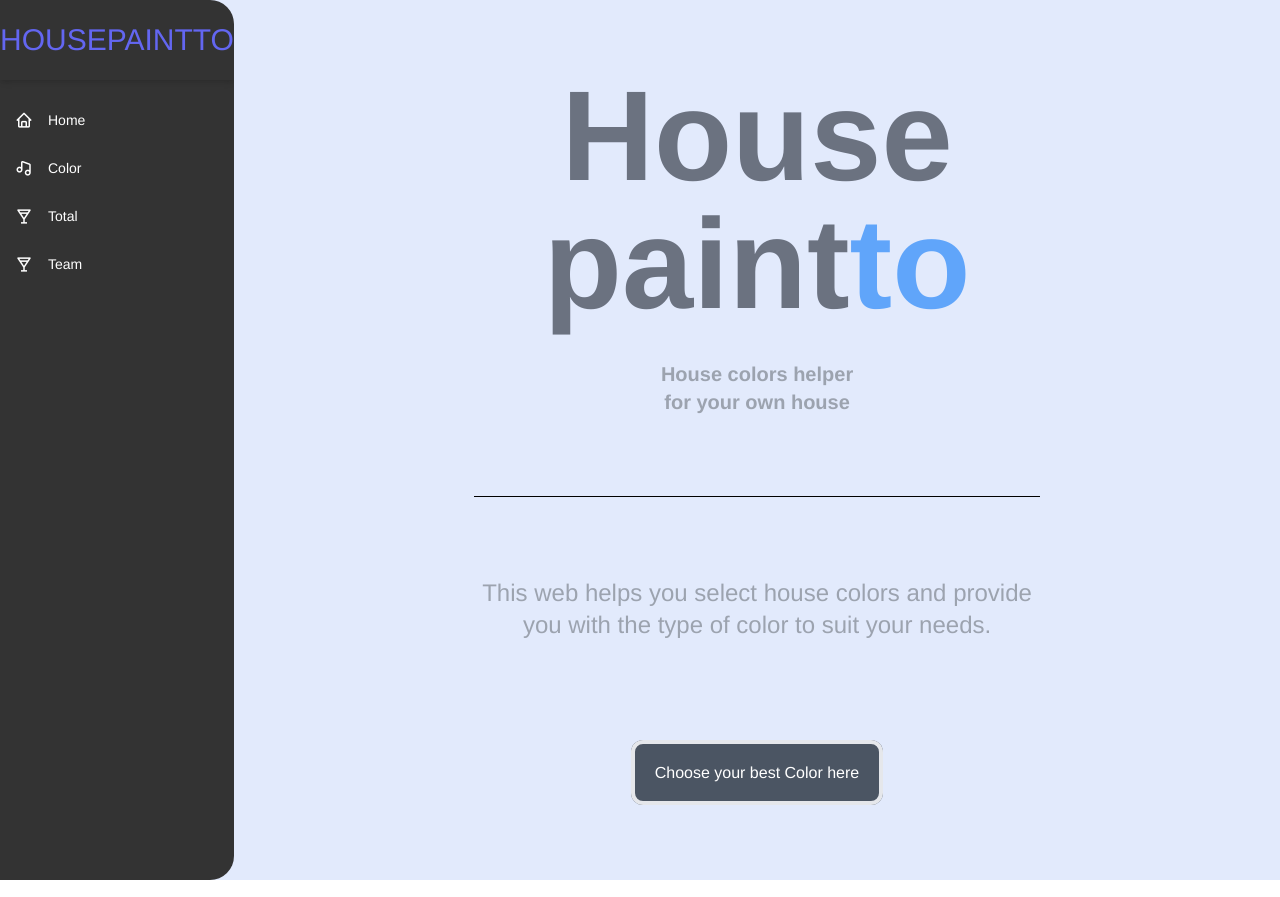
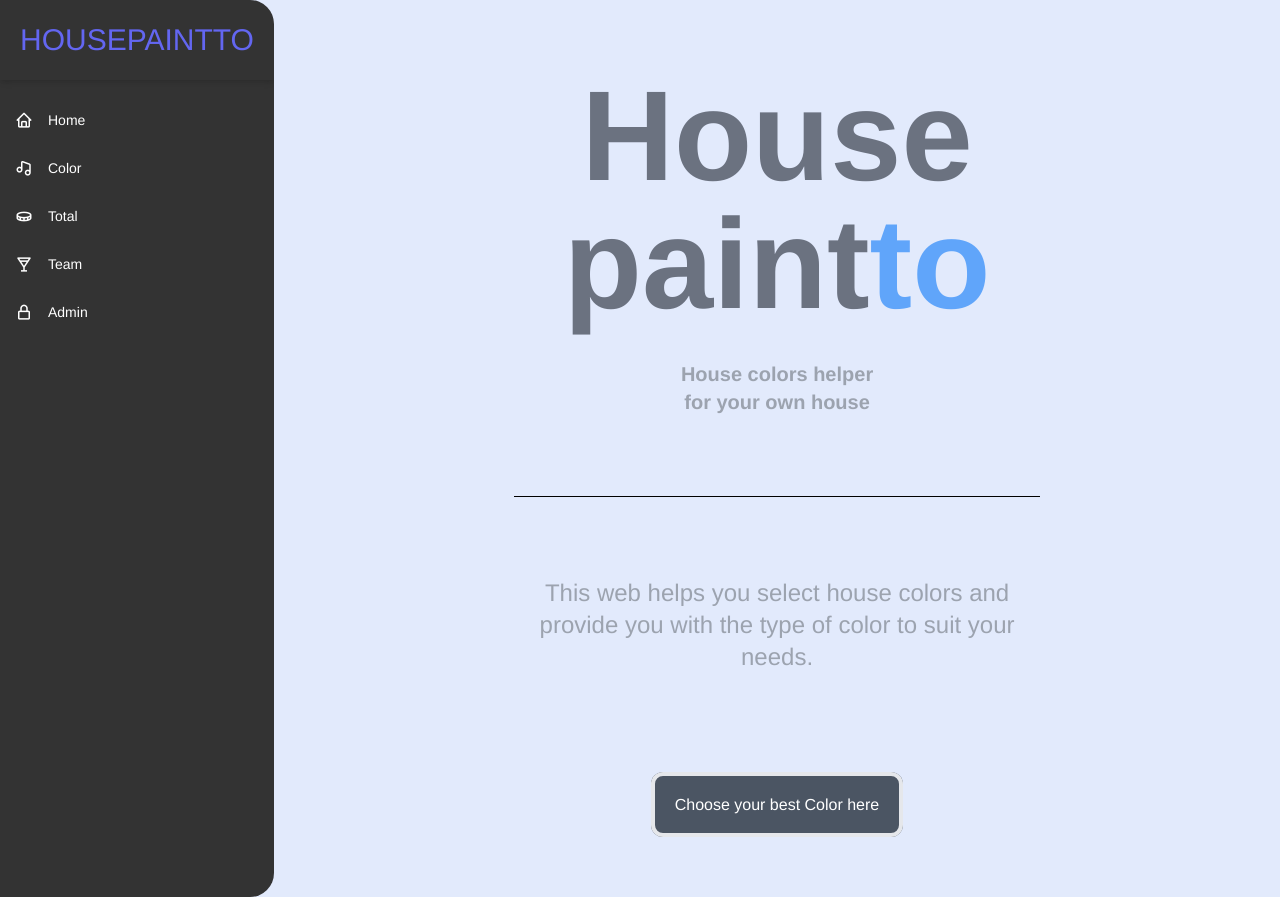
Before and after one commit to Bobby-Groups/front-end-project-int221, a Vue app: page /color in a window 1280 px wide. Built offline with nearby package versions, Linux system fonts and the light colour scheme.

Commit message:
[UPDATE] fix navbar layout and change icon

```diff
--- a/src/components/core/Navbar.vue
+++ b/src/components/core/Navbar.vue
@@ -4,7 +4,7 @@
 <div class="flex flex-row min-h-screen">
   <div class="flex flex-col w-auto bg-dark rounded-r-3xl overflow-hidden">
 
-    <div class="flex items-center justify-center h-20 shadow-md">
+    <div class="flex items-center justify-center h-20 shadow-md p-5">
       <h1 class="text-3xl uppercase text-indigo-500">HousePaintto</h1>  </div>
     <ul class="flex flex-col py-4">
       <li>
@@ -21,14 +21,20 @@
       </li>
       <li>
         <router-link to ="/total" class="flex flex-row items-center h-12 transform hover:translate-x-2 transition-transform ease-in duration-200 text-white hover:text-gray-500">
-          <span class="inline-flex items-center justify-center h-12 w-12 text-lg text-white"><i class="bx bx-drink"></i></span>
+          <span class="inline-flex items-center justify-center h-12 w-12 text-lg text-white"><i class="bx bx-coin"></i></span>
           <span class="text-sm font-medium">Total</span>
         </router-link>
       </li>
        <li>
         <router-link to ="/team" class="flex flex-row items-center h-12 transform hover:translate-x-2 transition-transform ease-in duration-200 text-white hover:text-gray-500">
-          <span class="inline-flex items-center justify-center h-12 w-12 text-lg text-white"><i class="bx bx-drink"></i></span>
+          <span class="inline-flex items-center justify-center h-12 w-12 text-lg text-white"><i class='bx bx-drink'></i></span>
           <span class="text-sm font-medium">Team</span>
+        </router-link>
+      </li>
+      <li>
+        <router-link to ="/admin" class="flex flex-row items-center h-12 transform hover:translate-x-2 transition-transform ease-in duration-200 text-white hover:text-gray-500">
+          <span class="inline-flex items-center justify-center h-12 w-12 text-lg text-white"><i class="bx bx-lock-alt"></i></span>
+          <span class="text-sm font-medium">Admin</span>
         </router-link>
       </li>
     </ul>
```
